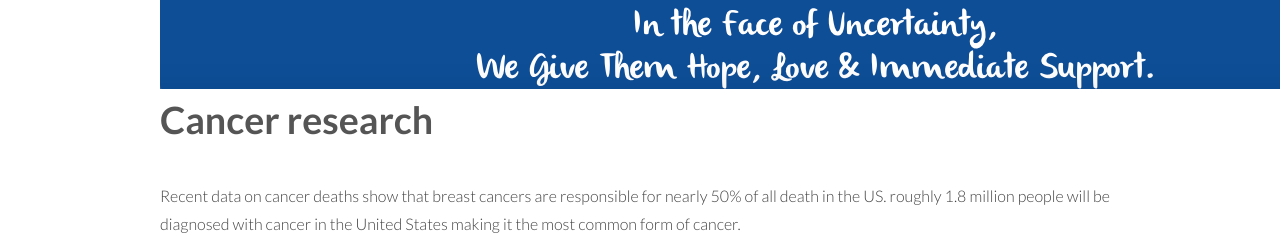
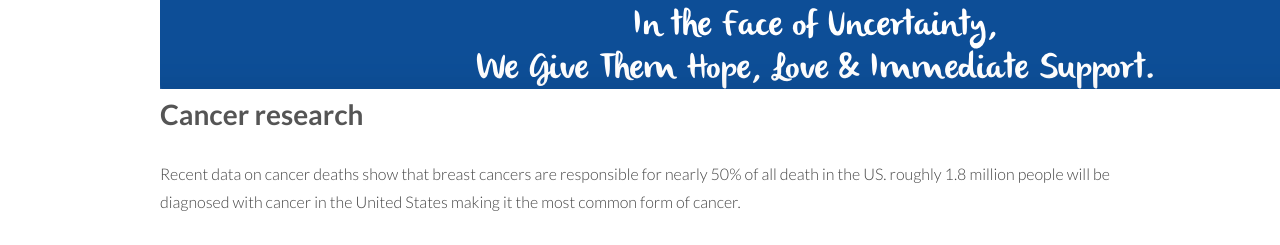
Before and after one commit to Jsmith105/process-, a plain HTML site: page research.html in a window 1280 px wide. Shown: the part 5008-5253 px from the top of the page. Drawn offline with Linux system fonts and the light colour scheme; files whose address does not match are found by name.

Commit message:
Cancer research

```diff
--- a/research.html
+++ b/research.html
@@ -63,7 +63,7 @@
 				<p>The competitors is called The 'Children's Cancer partners' of the carolinas. The website is very well organized and has a friendly design approtch. The website even tells the stories of the kids who survies cancer giving a hopfulness to the organizations brand.  </p>
 				<img src="image/competitors.jpg"/>
 
-				<h1>Cancer research</h1>
+				<h2>Cancer research</h2>
 				<p>Recent data on cancer deaths show that breast cancers are responsible for nearly 50% of all death in the US. roughly 1.8 million people will be diagnosed with cancer in the United States making it the most common form of cancer. </p>
 				<h3>Pie chart that shows persentages of cancer diagnoses in the US</h3>
 				<div>
```
